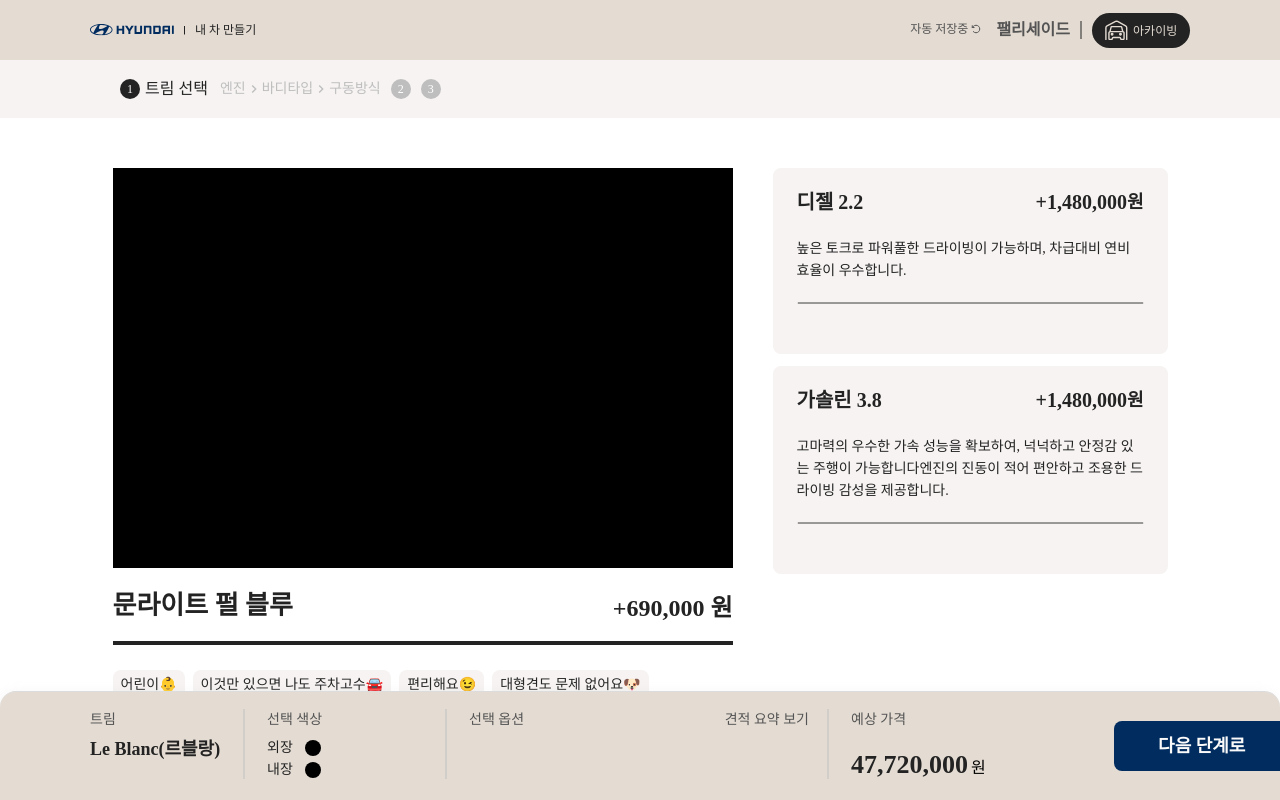
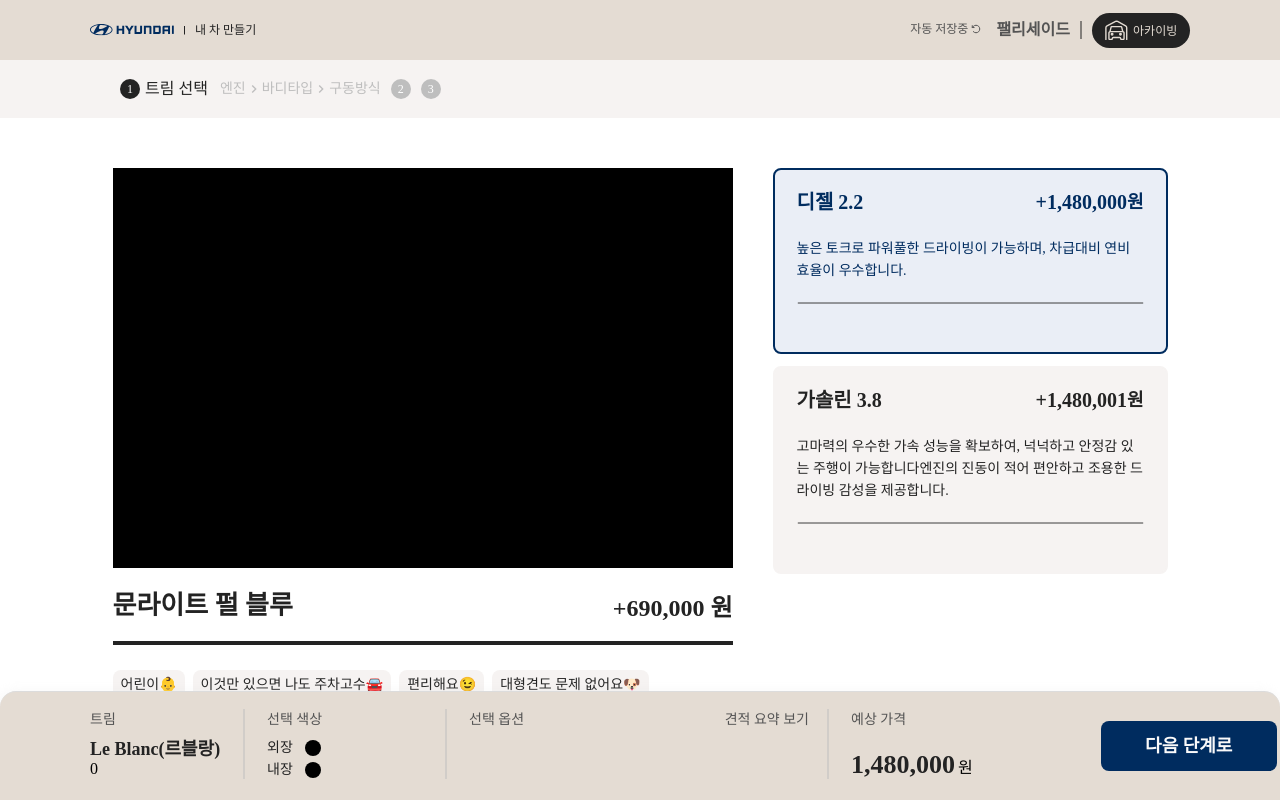
Before and after one commit to ShinHeeEul/A4-FourEver, a React (Create React App) app in the folder FrontEnd/my-car/: page /mycar/engine in a window 1280 px wide. Built offline with nearby package versions, Linux system fonts and the light colour scheme.

Commit message:
[feat] 내차만들기 엔진 카드 선택하기 내차만들기 엔진 카드 선택 시 카드 컴포넌트 active & 유저 선택 옵션 상태 변경 [issue] #9

```diff
--- a/FrontEnd/my-car/src/mycar/components/MandatoryCard.js
+++ b/FrontEnd/my-car/src/mycar/components/MandatoryCard.js
@@ -18,6 +18,15 @@ const MandatoryCardDiv = styled.div`
   border: 2px solid ${palette.LightSand};
   padding: 18px 22px 28px;
   cursor: pointer;
+  ${(props) =>
+    props.$isActive &&
+    css`
+      border: 2px solid ${palette.Primary};
+      background: rgba(56, 93, 162, 0.1);
+      span {
+        color: ${palette.Primary};
+      }
+    `}
 `;
 
 const CardNamePriceDiv = styled.div`
@@ -67,7 +76,7 @@ const DetailOptionWrap = styled(CardNamePriceDiv)`
       margin-bottom: 8px;
     `}
 `;
-function MandatoryCard({ option }) {
+function MandatoryCard({ option, isActive, clickHandler, id }) {
   const { page } = useOutletContext();
   function CardLine() {
     return (
@@ -83,7 +92,7 @@ function MandatoryCard({ option }) {
     );
   }
   return (
-    <MandatoryCardDiv>
+    <MandatoryCardDiv $isActive={isActive} onClick={() => clickHandler(id)}>
       <CardNamePriceDiv>
         <CardName>{option.name}</CardName>
         <CardPriceDiv>
--- a/FrontEnd/my-car/src/mycar/routers/Engine.js
+++ b/FrontEnd/my-car/src/mycar/routers/Engine.js
@@ -2,6 +2,8 @@ import { styled } from 'styled-components';
 import TitlePriceTag from '../components/TitlePriceTag';
 import MandatoryCard from '../components/MandatoryCard';
 import { Container } from './Trim';
+import { useEffect, useState } from 'react';
+import { useOutletContext } from 'react-router-dom';
 
 const EngineContainer = styled(Container)`
   flex-direction: row;
@@ -39,13 +41,37 @@ function Engine() {
     },
     {
       name: '가솔린 3.8',
-      price: '1,480,000',
+      price: '1,480,001',
       explanation:
         '고마력의 우수한 가속 성능을 확보하여, 넉넉하고 안정감 있는 주행이 가능합니다엔진의 진동이 적어 편안하고 조용한 드라이빙 감성을 제공합니다.',
       maxOutput: '295/6,000PS/rpm',
       maxTalk: '36.2/5,200kgf-m/rpm',
     },
   ];
+  const { setUserCar, userCar, page } = useOutletContext();
+  const [selected, setSelected] = useState(userCar.engine || 0);
+
+  const setEngineOption = (id) => {
+    const Price = [...userCar.price];
+    Price[page] = parseInt(engine[id].price.replace(/,/g, ''), 10);
+    setUserCar((prevState) => ({
+      ...prevState,
+      engine: id,
+      price: Price,
+    }));
+  };
+
+  const optionClick = (optionId) => {
+    setSelected(optionId);
+    setEngineOption(optionId);
+  };
+
+  useEffect(() => {
+    if (!userCar.engine) {
+      setEngineOption(0);
+    }
+  }, []);
+
   return (
     <EngineContainer>
       <LeftWrap>
@@ -53,8 +79,15 @@ function Engine() {
         <TitlePriceTag />
       </LeftWrap>
       <RightWrap>
-        <MandatoryCard option={engine[0]} />
-        <MandatoryCard option={engine[1]} />
+        {engine.map((option, index) => (
+          <MandatoryCard
+            key={index}
+            id={index}
+            isActive={selected === index}
+            clickHandler={optionClick}
+            option={option}
+          />
+        ))}
       </RightWrap>
     </EngineContainer>
   );
```
